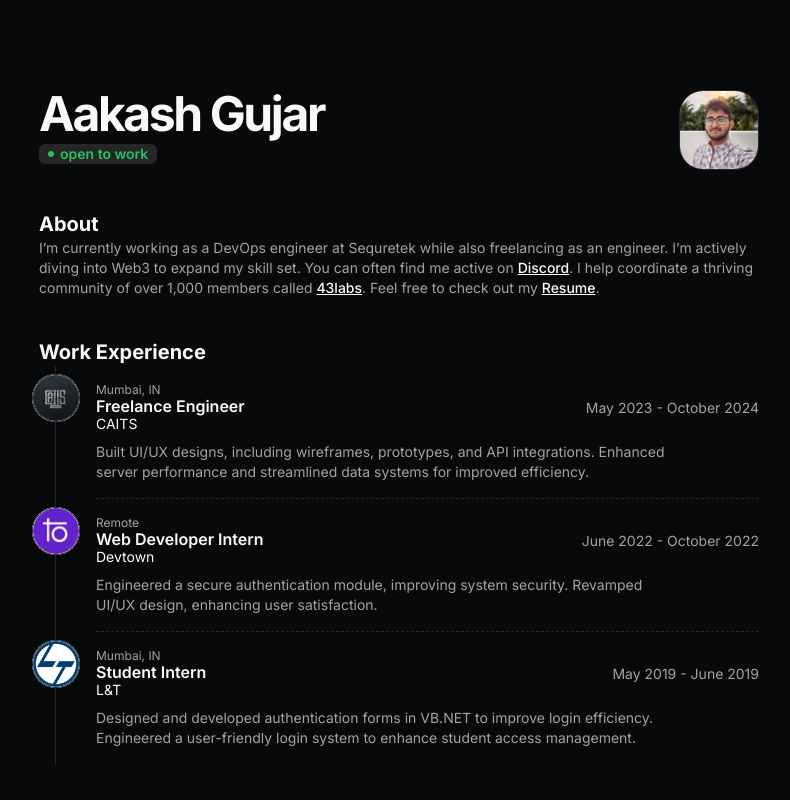
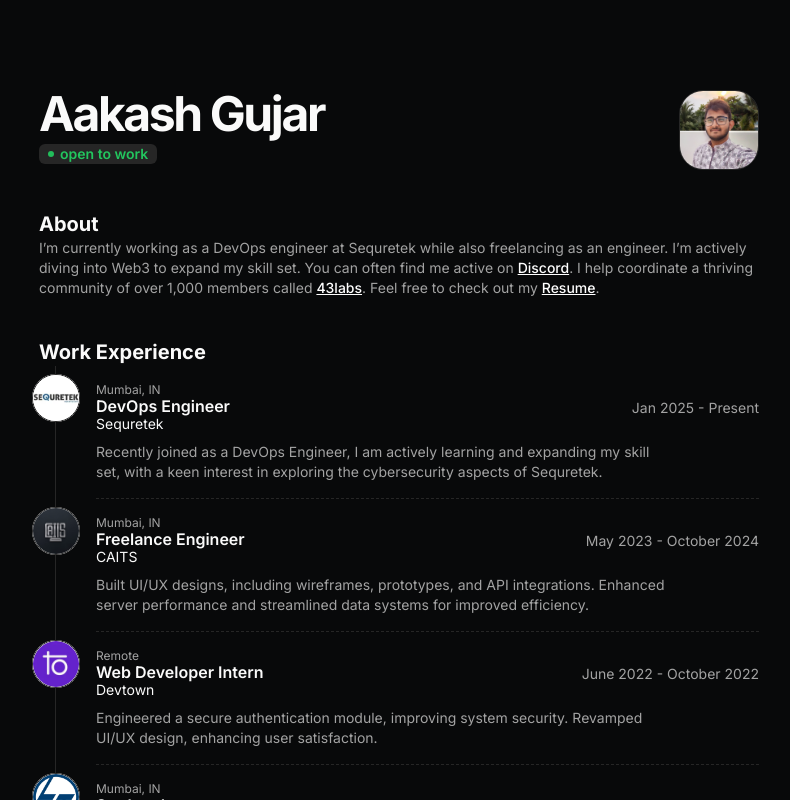
Before and after one commit to AakashGujar/my_portfolio_v2, a Next.js app: page / in a window 1280 px wide. Shown: the top 800 px of the page, without its empty margins (241-1031 px from the left). Built offline with nearby package versions, Linux system fonts and the light colour scheme.

Commit message:
added seuqretek in works section

```diff
--- a/src/data/resume.tsx
+++ b/src/data/resume.tsx
@@ -63,6 +63,18 @@
     },
   },
   work: [
+    {
+      company: "Sequretek",
+      badges: [],
+      href: "#",
+      location: "Mumbai, IN",
+      title: "DevOps Engineer",
+      logoUrl: "/sequretek.png",
+      start: "Jan 2025",
+      end: "Present",
+      description:
+        "Recently joined as a DevOps Engineer, I am actively learning and expanding my skill set, with a keen interest in exploring the cybersecurity aspects of Sequretek.",
+    },
     {
       company: "CAITS",
       badges: [],
```
Also changed, not shown: public/sequretek.png (added).
